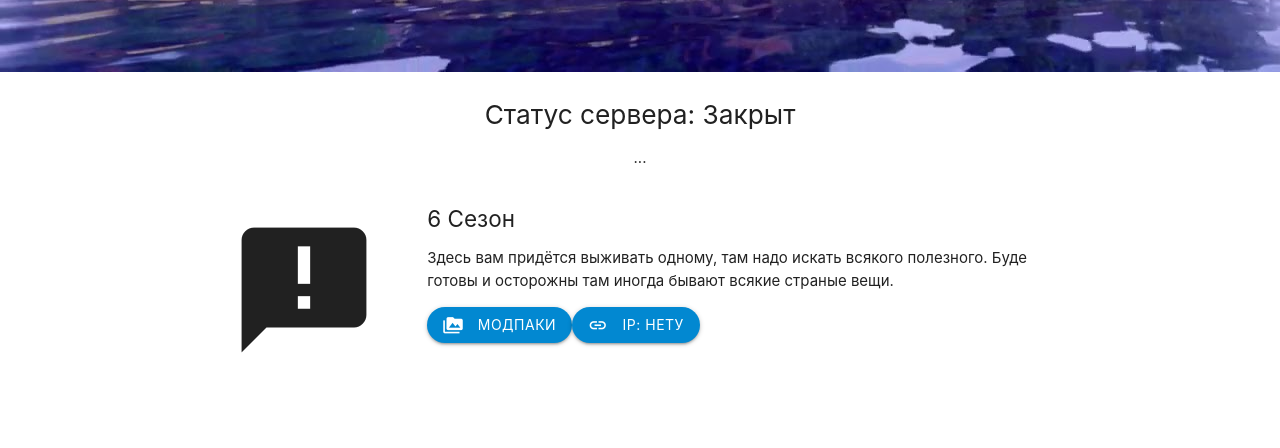
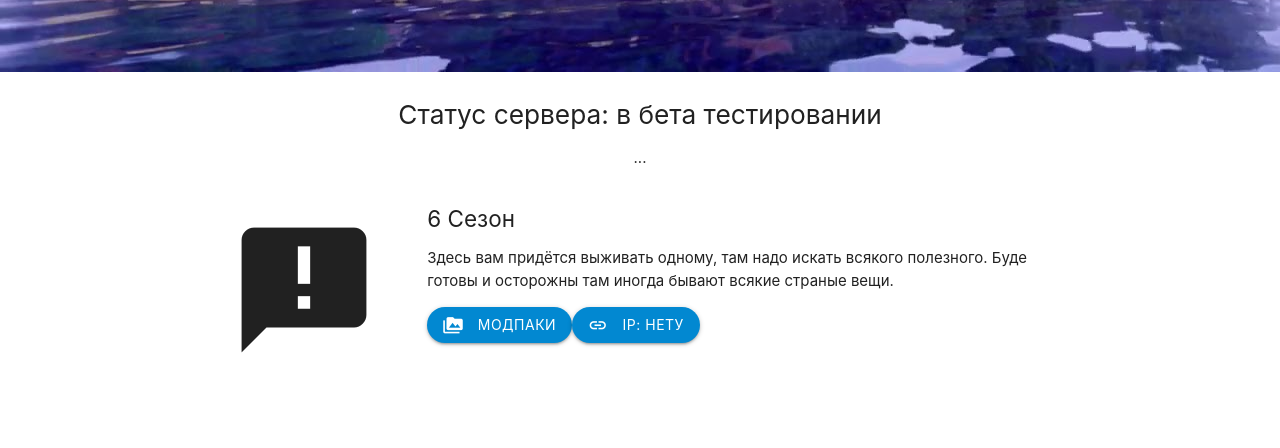
Before and after one commit to NikSavchenk0/oldmcvoid.net, a plain HTML site: page index.html in a window 1280 px wide. Shown: the part 267-715 px from the top of the page. Drawn offline with Linux system fonts and the light colour scheme.

Commit message:
Update index.html

```diff
--- a/index.html
+++ b/index.html
@@ -51,7 +51,7 @@
             <p>Void.net - Это целая страна на сервере майнкрафт.<br>Без гриферов, приватов или доната.</p>
         </div>
         <section id="section-why" class="container">
-            <h3 class="center-align">Статус сервера: Закрыт</h3>
+            <h3 class="center-align">Статус сервера: в бета тестировании</h3>
             <p class="center-align">...</p>
             <div class="row">
                 <div class="col s12 l3"><i class="material-icons benefit-icon">announcement</i></div>
```
